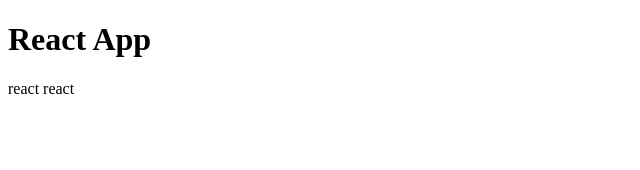
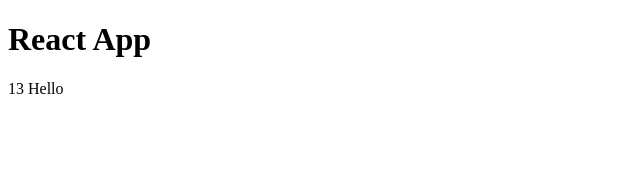
Before and after one commit to alirezasha01/react-test, a React (Create React App) app: page / in a window 1280 px wide. Shown: the top 170 px of the page, without its empty margins (0-640 px from the left). Built offline with nearby package versions, Linux system fonts and the light colour scheme.

Commit message:
nested components

```diff
--- a/src/App.js
+++ b/src/App.js
@@ -1,9 +1,11 @@
 import React from "react";
+import Product from "./components/Product/Product";
+
 const App = () =>{
     return (
         <div id="main" className="container">
             <h1>React App</h1>
-            <p>react react</p>
+            <Product/>
         </div>
     )
 }
--- /dev/null
+++ b/src/components/Product/Product.js
@@ -0,0 +1,10 @@
+import React from "react";
+
+let n = 15;
+const Product = () =>{
+    return(
+        <div>{n-2} Hello</div>
+    )
+};
+
+export default Product;
```
